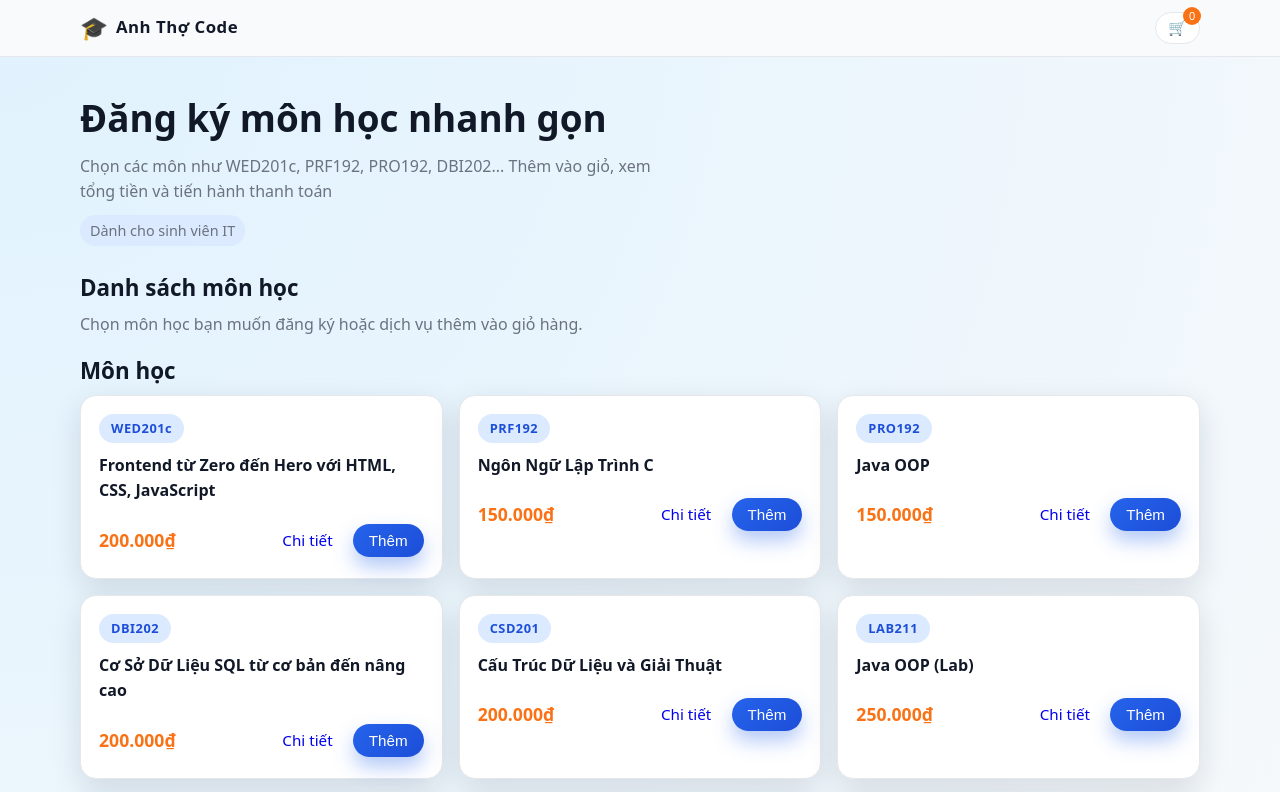
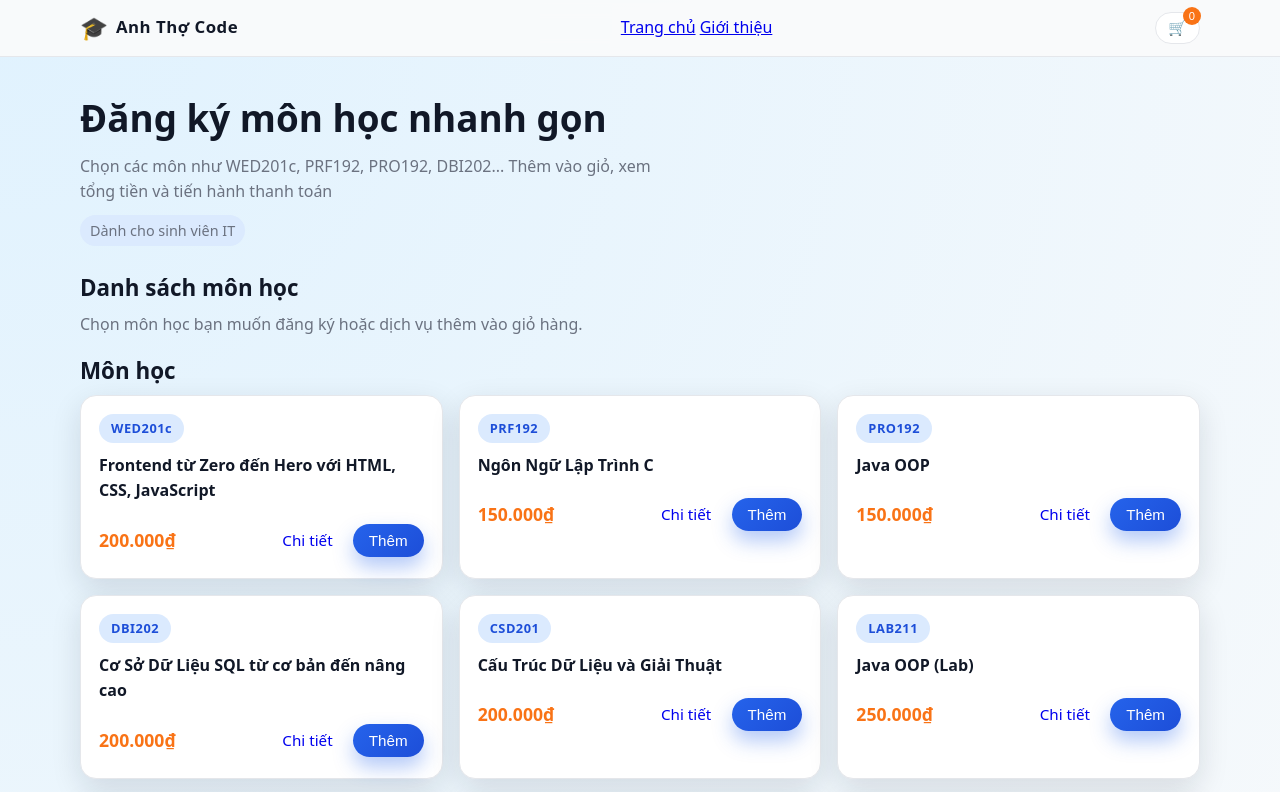
Before and after one commit to anhthocodemd/WebsiteSaleKhoaHoc, a plain HTML site: page index.html in a window 1280 px wide. Shown: the top 792 px of the page. Drawn offline with Linux system fonts and the light colour scheme.

Commit message:
Update index.html

```diff
--- a/index.html
+++ b/index.html
@@ -12,15 +12,25 @@
     <!-- =============== HEADER =============== -->
     <header class="header">
     <div class="container header-inner">
+
+        <!-- LOGO -->
         <div class="logo">
             <span class="logo-icon">🎓</span>
             <span class="logo-text">Anh Thợ Code</span>
         </div>
 
+        <!-- MENU -->
+        <nav class="nav-menu">
+            <a href="index.html">Trang chủ</a>
+            <a href="about.html">Giới thiệu</a>
+        </nav>
+
+        <!-- CART -->
         <button class="cart-btn" id="cartBtn">
             🛒
             <span class="cart-count" id="cartCount">0</span>
         </button>
+
     </div>
 </header>
 
@@ -95,7 +105,7 @@
             <h3>Quét mã QR để thanh toán</h3>
             <p>Tổng tiền: <strong id="qrTotal">0₫</strong></p>
 
-            <img id="qrImage" src="qr.jpg" alt="QR Thanh toán" class="qr-image">
+            <img id="qrImage" src="images/54ee06bb-1f3b-4b22-864c-fb87757ff1eb.jpg" alt="QR Thanh toán" class="qr-image">
 
             <div class="qr-email-block">
                 <label for="qrEmailInput">Nhập email để nhận xác nhận:</label>
```
Lines whose indentation alone changed are shown as unchanged.
